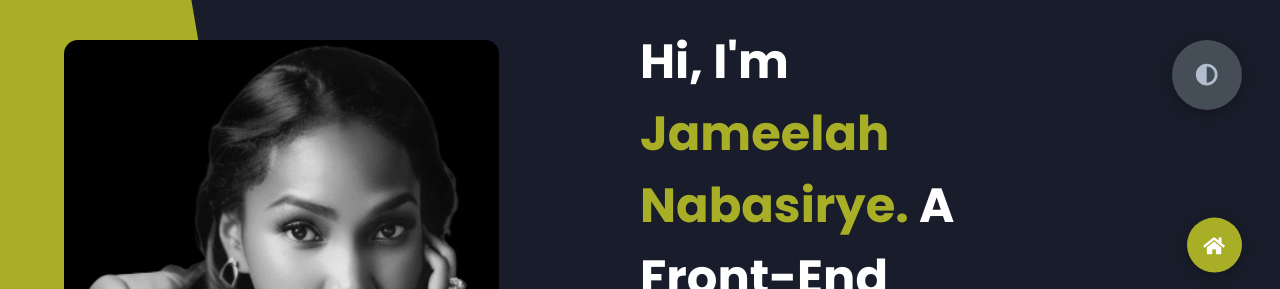
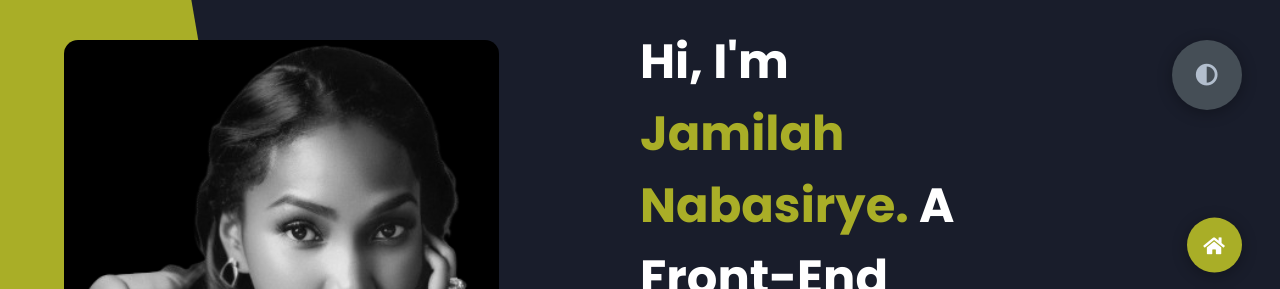
Before and after one commit to jyamee/portfolio, a plain HTML site: page index.html in a window 1280 px wide. Shown: the top 289 px of the page. Drawn offline with Linux system fonts and the light colour scheme.

Commit message:
updated html content

```diff
--- a/index.html
+++ b/index.html
@@ -31,7 +31,7 @@
         </div>
         <div class="right-header">
           <h1 class="name">
-            Hi, I'm <span>Jameelah Nabasirye.</span>
+            Hi, I'm <span>Jamilah Nabasirye.</span>
             A Front-End Developer.
           </h1>
           <p>
```
